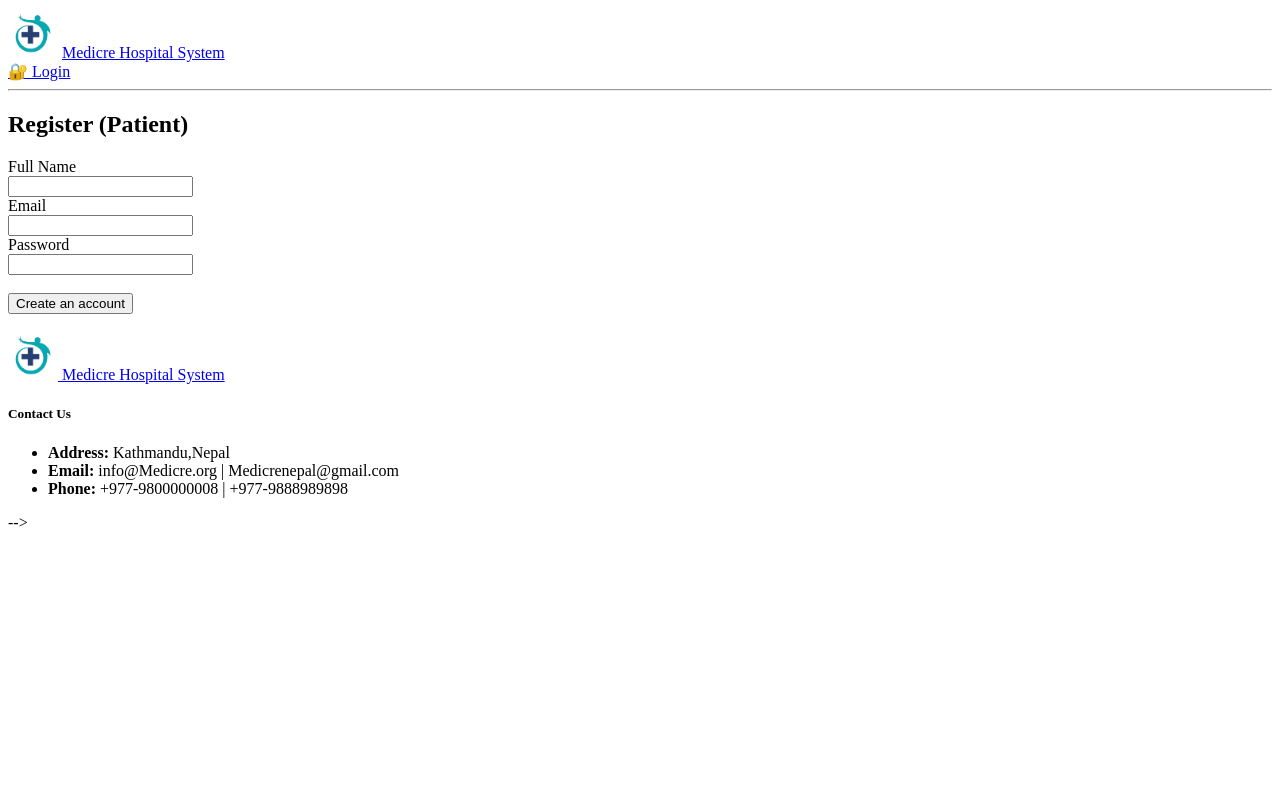
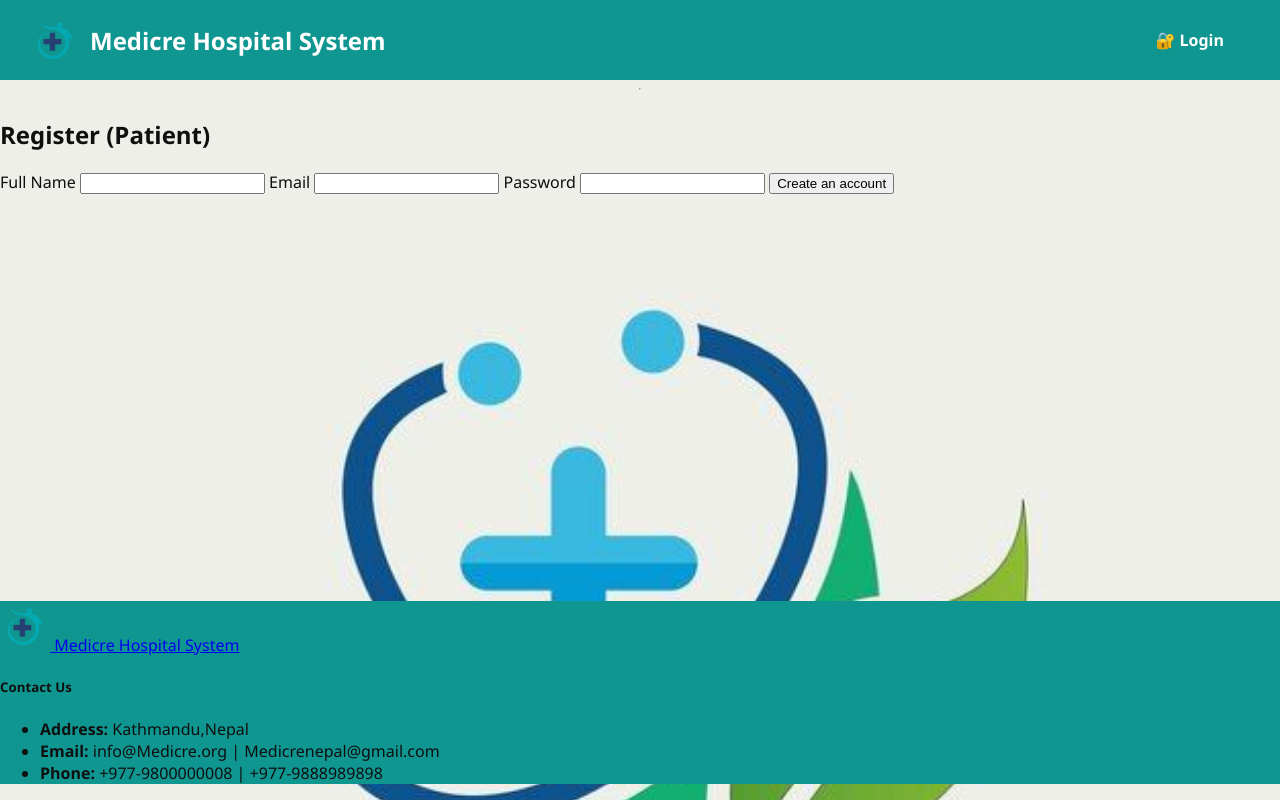
Before and after one commit to rube22ena/Medicre, a PHP site: page /MEDICREPROJECT/register.php in a window 1280 px wide. Run offline with PHP 8.4, Linux system fonts and the light colour scheme.

Commit message:
Refactor code structure for improved readability and maintainability

```diff
--- a/css/register.css
+++ b/css/register.css
@@ -1,91 +1,90 @@
-/* General page styling */
 body {
   margin: 0;
   font-family: "Segoe UI", Arial, sans-serif;
-  background: linear-gradient(135deg, #e0f7fa, #ffffff);
-  min-height: 100vh;
-  display: flex;
-  align-items: center;
-  justify-content: center;
-
+  background-image: url("../pictures/hospital.jpg");
+  background-size: cover;
+  background-repeat: no-repeat;
+  background-attachment: fixed;
+  color: #0e0f0f;
 }
 
-/* Registration box */
-.register-box {
-  width: 100%;
-  max-width: 450px;
-  background: #fff;
-  padding: 40px;
-  border-radius: 16px;
-  box-shadow: 0 8px 20px rgba(0,0,0,0.1);
+.register-container {
+  max-width: 420px;
+  margin: 80px auto;
+  background: rgba(255,255,255,0.95);
+  padding: 35px;
+  border-radius: 12px;
+  box-shadow: 0 6px 14px rgba(0,0,0,0.2);
   text-align: center;
-  animation: fadeIn 0.6s ease-in-out;
+  animation: fadeIn 0.8s ease-in-out;
 }
 
-/* Heading */
-.register-box h2 {
+.register-container h2 {
   color: #0f9691;
   margin-bottom: 25px;
-  font-size: 28px;
+  font-size: 24px;
   font-weight: bold;
-  letter-spacing: 1px;
 }
 
-/* Labels */
-.register-box label {
-  display: block;
-  text-align: left;
-  margin: 12px 0 6px;
-  font-weight: 600;
-  color: #333;
-}
-
-/* Input fields */
-.register-box input {
-  width: 100%;
+.register-container input[type="text"],
+.register-container input[type="email"],
+.register-container input[type="password"] {
+  width: 90%;
   padding: 12px;
-  border: 1px solid #ddd;
-  border-radius: 10px;
+  margin: 12px 0;
+  border: 1px solid #ccc;
+  border-radius: 8px;
   font-size: 15px;
-  margin-bottom: 18px;
   transition: border-color 0.3s, box-shadow 0.3s;
 }
 
-.register-box input:focus {
+.register-container input:focus {
   border-color: #0f9691;
-  box-shadow: 0 0 8px rgba(15,150,145,0.3);
+  box-shadow: 0 0 8px rgba(15,150,145,0.4);
   outline: none;
 }
 
-/* Submit button */
-.register-box button {
-  width: 100%;
-  padding: 14px;
-  background: linear-gradient(135deg, #0f9691, #15c0b5);
+.register-container button {
+  width: 95%;
+  padding: 12px;
+  margin-top: 20px;
+  background-color: #0f9691;
   color: #fff;
   border: none;
-  border-radius: 10px;
-  font-size: 17px;
+  border-radius: 8px;
+  font-size: 16px;
   font-weight: bold;
   cursor: pointer;
-  transition: all 0.3s ease;
+  transition: background 0.3s, transform 0.2s;
 }
 
-.register-box button:hover {
-  background: linear-gradient(135deg, #15c0b5, #0f9691);
-  transform: translateY(-2px);
-  box-shadow: 0 6px 12px rgba(0,0,0,0.15);
+.register-container button:hover {
+  background-color: #15c0b5;
+  transform: scale(1.05);
 }
 
-/* Error message */
-.register-box p {
-  margin-top: 15px;
+.register-container a {
+  display: inline-block;
+  margin: 10px;
+  text-decoration: none;
+  color: #0f9691;
   font-weight: bold;
-  color: #d32f2f;
+  transition: color 0.3s;
 }
 
-/* Smooth fade-in animation */
+.register-container a:hover {
+  color: #15c0b5;
+  text-decoration: underline;
+}
+
+.error-message {
+  text-align: center;
+  font-weight: bold;
+  margin-top: 15px;
+  color: red;
+}
+
 @keyframes fadeIn {
-  from { opacity: 0; transform: translateY(20px); }
-  to   { opacity: 1; transform: translateY(0); }
+  from { opacity: 0; transform: translateY(-20px); }
+  to { opacity: 1; transform: translateY(0); }
 }
--- a/includes/header.php
+++ b/includes/header.php
@@ -1,13 +1,15 @@
 <?php
 require_once __DIR__ . '/auth.php';
 ?>
+<link rel="stylesheet" href="<?php echo dirname(__DIR__) .'/css/headerstyle.css'; ?>">
+
 <header class="topbar">
   <div class="logo-title">
     <img src="pictures/logo-removebg-preview.png" alt="logo" height="50" width="50">
     <a href="index.php" class="brand">Medicre Hospital System</a>
   </div>
   <nav class="nav-links">
-    <?php if(isset($_SESSION['user_id'])): ?>
+    <?php if (isset($_SESSION['user_id'])): ?>
       <a href="dashboard.php">📊 Dashboard</a>
       <a href="logout.php">🚪 Logout</a>
     <?php else: ?>
--- a/includes/headerstyle.css
+++ b/includes/headerstyle.css
@@ -51,3 +51,24 @@
   top: 0;
   z-index: 1000;
 }
+html, body {
+  height: 100%;              /* full viewport height */
+  margin: 0;
+  display: flex;
+  flex-direction: column;    /* stack header, main, footer vertically */
+}
+
+main {
+  flex: 1;                   /* pushes footer down */
+}
+
+.footer {
+  background-color: #0f9691;
+  color: #fff;
+  text-align: center;
+  padding: 20px 0;
+}
+.footer a, .footer span, .footer h5, .footer li {
+  color: #fff;               /* ensure text is white */
+  font-size: 16px;
+}
--- a/public/admin_dashboard.php
+++ b/public/admin_dashboard.php
@@ -46,4 +46,4 @@
   </table>
 
 
-<!-- <?php include '../includes/footer.php'; ?> -->
+<?php include '../includes/footer.php'; ?>
--- a/public/appointments_list.php
+++ b/public/appointments_list.php
@@ -1,7 +1,7 @@
 <?php
 require_once '../includes/db-connect.php';
 require_once '../includes/auth.php';
-include '../includes/header.php';
+// include '../includes/header.php';
 
 $role = $_SESSION['role'];
 
@@ -72,4 +72,6 @@
     </tr>
   <?php endforeach; ?>
 </table>
-<!-- <?php include '../includes/footer.php'; ?> -->
+<!-- <?php
+//  include '../includes/footer.php';
+ ?>  -->
--- a/public/doctor_dashboard.php
+++ b/public/doctor_dashboard.php
@@ -4,7 +4,7 @@
 require_once '../includes/auth.php';
 requireRole('doctor');
 
-// include '../includes/header.php';
+include '../includes/header.php';
 
 
 ?>
@@ -20,5 +20,4 @@
 // Include the shared appointment list with doctor actions
 include 'appointments_list.php';
 ?>
-
-<!-- <?php include '../includes/footer.php'; ?> -->
+<?php include '../includes/footer.php'; ?>
--- a/public/login.php
+++ b/public/login.php
@@ -34,17 +34,17 @@
 
 
 ?>
-<style>
+<!-- <style>
     #site-footer {
   position: relative;
   bottom: 0;
   width: 100%;
 }
 
-</style>
+</style> -->
 <link rel="stylesheet" href="../includes/headerstyle.css">
 <link rel="stylesheet" href="../css/stylelogin.css">
-<link rel="stylesheet"href="../css/footer.css">
+<!-- <link rel="stylesheet"href="../css/footer.css"> -->
 <div class="login-container">
   <h2>Login</h2>
   <form method="post">
--- a/public/register.php
+++ b/public/register.php
@@ -1,11 +1,11 @@
 <?php
 require_once '../includes/db-connect.php';
-
+include '../includes/header.php';
 
 if ($_SERVER['REQUEST_METHOD'] === 'POST') {
-    $name  = trim($_POST['name'] ?? '');
+    $name = trim($_POST['name'] ?? '');
     $email = strtolower(trim($_POST['email'] ?? ''));
-    $pass  = $_POST['password'] ?? '';
+    $pass = $_POST['password'] ?? '';
 
     // Basic validation
     if ($name && filter_var($email, FILTER_VALIDATE_EMAIL) && strlen($pass) >= 6) {
@@ -27,8 +27,8 @@
 
             // Set session values
             $_SESSION['user_id'] = $pdo->lastInsertId();
-            $_SESSION['role']    = 'patient';
-            $_SESSION['name']    = $name;
+            $_SESSION['role'] = 'patient';
+            $_SESSION['name'] = $name;
 
             // Redirect to login
             header('Location: login.php');
@@ -39,22 +39,45 @@
     }
 }
 
-include '../includes/header.php';
+
 ?>
-<h2>Register (Patient)</h2>
-<form method="post">
-    <label>Full Name</label><br>
-    <input type="text" name="name" required><br>
+<!--
+<link rel="stylesheet" href="../includes/headerstyle.css"> -->
+<!-- <link rel="stylesheet" href="../css/register.css"> -->
 
-    <label>Email</label><br>
-    <input type="email" name="email" required><br>
+<!DOCTYPE html>
+<html lang="en">
+<head>
+    <meta charset="UTF-8">
+    <meta name="viewport" content="width=device-width, initial-scale=1.0">
+    <title>Register</title>
+    <link rel="stylesheet" href="../includes/headerstyle.css">
+<link rel="stylesheet" href="../css/register.css">
+</head>
+<body>
 
-    <label>Password</label><br>
-    <input type="password" name="password" required><br><br>
+<main>
+    <div class="register-box">
+      <h2>Register (Patient)</h2>
+      <form method="post">
+        <label>Full Name</label>
+        <input type="text" name="name" required>
 
-    <button type="submit">Create an account</button>
-</form>
+        <label>Email</label>
+        <input type="email" name="email" required>
 
-<?php if (isset($error)) echo "<p style='color:red;'>$error</p>"; ?>
-</div>
-<!-- <?php include '../includes/footer.php'; ?> -->
+        <label>Password</label>
+        <input type="password" name="password" required>
+
+        <button type="submit">Create an account</button>
+      </form>
+
+      <?php if (isset($error)) echo "<p class='error-message'>$error</p>"; ?>
+    </div>
+</main>
+
+  <footer>
+    <?php include '../includes/footer.php'; ?>
+  </footer>
+</body>
+</html>
```
Also changed, not shown: css/footer.css (+8 -8 lines), css/style.css (+26 -63 lines), public/index.php (+3 -14 lines), admin/pictures/hospital.jpg (renamed from public/pictures/hospital.jpg), admin/pictures/hospital•.jpg (renamed from public/pictures/hospital•.jpg), admin/pictures/logo-removebg-preview.png (renamed from public/pictures/logo-removebg-preview.png).
